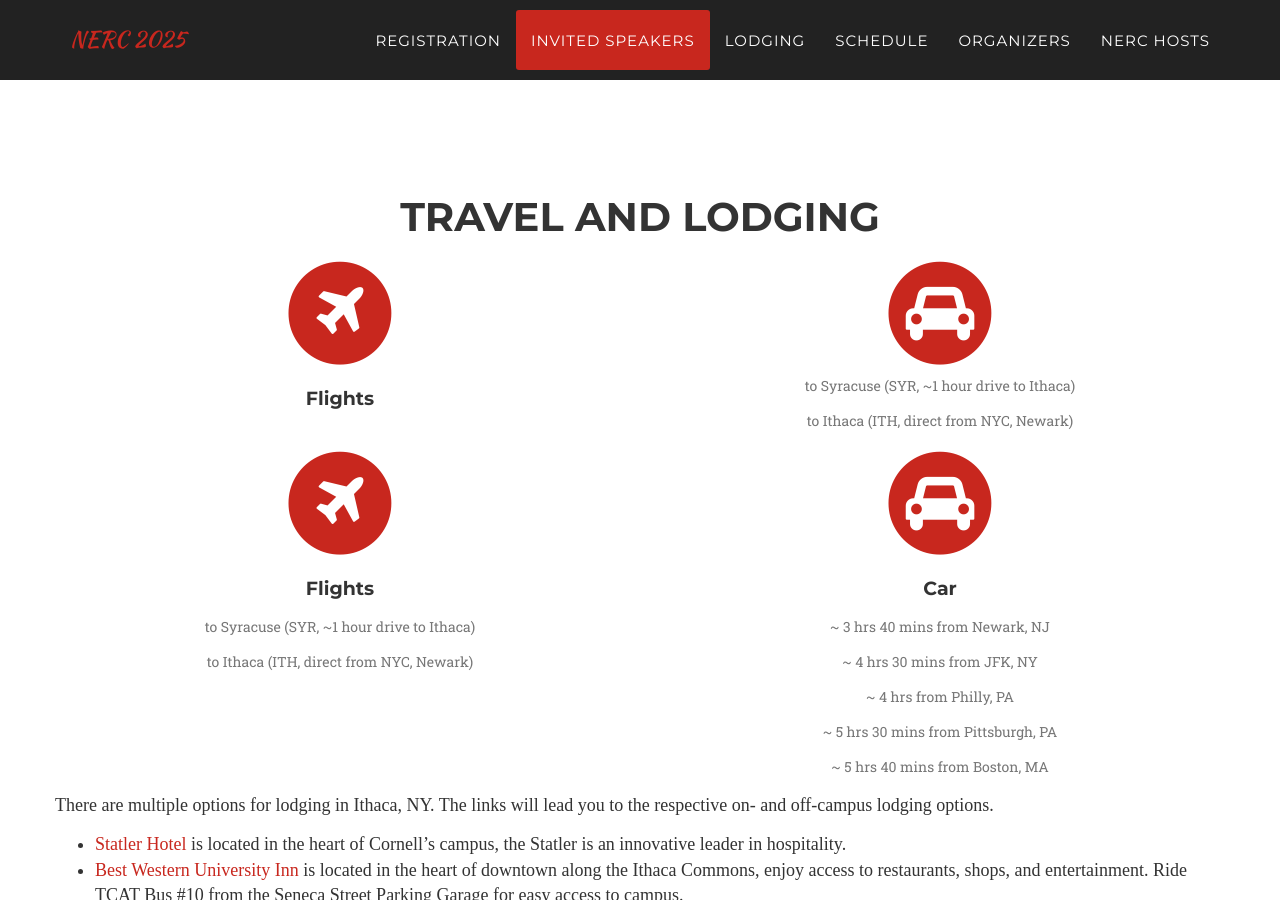
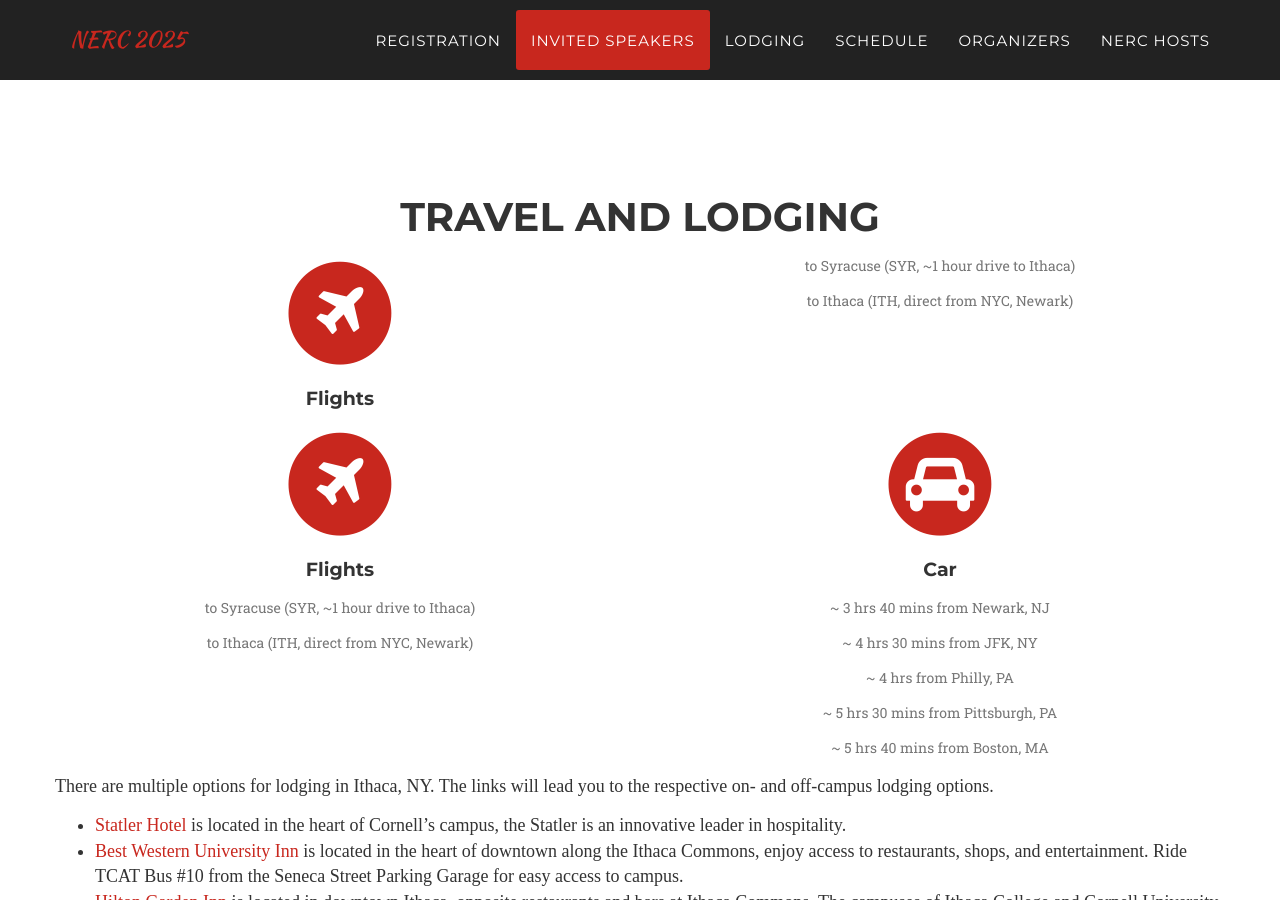
Before and after one commit to Cornell-Tech-AIRLab/cornell2025.nerc.io, a Jekyll site: the page built from index.html, in a window 1280 px wide and 900 px high, scrolled down 2608 px. Built offline with Jekyll 4.4.1, drawn with Linux system fonts in a browser that asks for light colours; some web fonts are replaced.

Commit message:
continue single row test

```diff
--- a/_includes/lodging.html
+++ b/_includes/lodging.html
@@ -16,13 +16,13 @@
                         </span>
                         <h4 class="registration-heading">Flights</h4>
                         <!--<p class="text-muted">to Syracuse (SYR, ~1 hour drive to Ithaca)</p> -->
-                        <!-- <p class="text-muted">to Ithaca (ITH, direct from NYC, Newark)</p> -->
+                        <!-- <p class="text-muted">to Ithaca (ITH, direct from NYC, Newark)</p>  -->
                     </div>
                     <div class="col-md-6">
-                        <span class="fa-stack fa-4x">
-                            <i class="fa fa-circle fa-stack-2x text-primary"></i>
-                            <i class="fa fa-car fa-stack-1x fa-inverse"></i>
-                        </span>
+                        <!--<span class="fa-stack fa-4x">                             -->
+                        <!--    <i class="fa fa-circle fa-stack-2x text-primary"></i> -->
+                        <!--    <i class="fa fa-car fa-stack-1x fa-inverse"></i>      -->
+                        <!--</span>                                                   -->
                         <p class="text-muted">to Syracuse (SYR, ~1 hour drive to Ithaca)</p>
                         <p class="text-muted">to Ithaca (ITH, direct from NYC, Newark)</p>
                         <!-- <h4 class="registration-heading">Car</h4> -->
```
